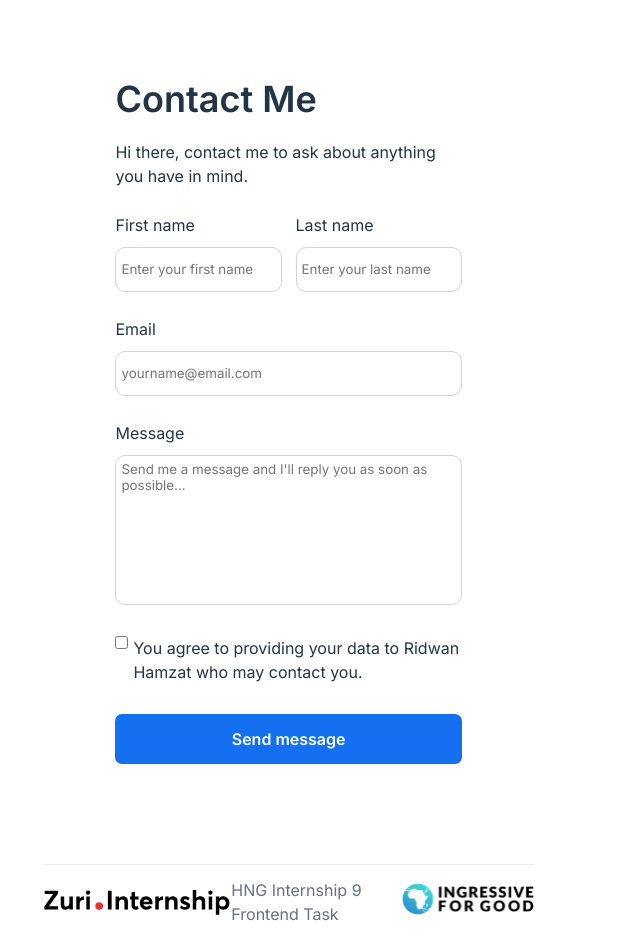
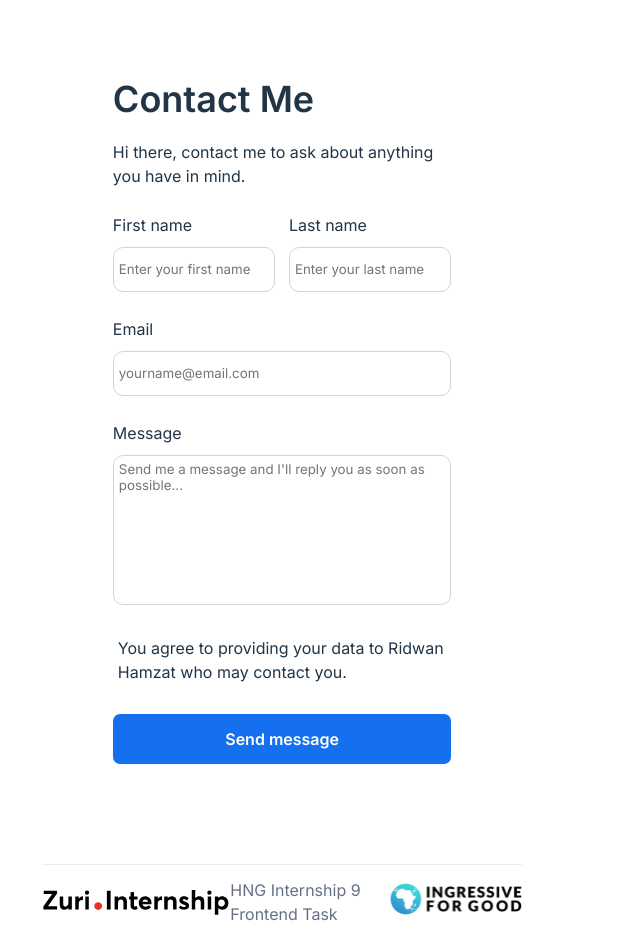
Before and after one commit to Hamzat-Ridwan/hng-task1, a React (Vite) app: page /contact in a window 1280 px wide. Shown: the whole page, without its empty margins (0-640 px from the left). Built offline with nearby package versions, Linux system fonts and the light colour scheme.

Commit message:
Change error messages

```diff
--- a/src/form-utils/validateInfo.js
+++ b/src/form-utils/validateInfo.js
@@ -2,13 +2,13 @@
 export default function validateInfo(values) {
   let errors ={}
   if(!values.firstName.trim()){
-    errors.firstName = 'First name not entered'
+    errors.firstName = 'Please enter first name'
   }
   if(!values.lastName.trim()){
-    errors.lastName = 'Last name not entered'
+    errors.lastName = 'Please enter last name'
   }
   if(!values.email){
-    errors.email = 'Email not entered'
+    errors.email = 'Please enter email'
   }else if(!/^[A-Z0-9._%+-]+@[A-Z0-9.-]+\.[A-Z]{2,}$/i.test(values.email)){
     errors.email= 'Email address is invalid'
   }
--- a/src/pages/contact/Contact.css
+++ b/src/pages/contact/Contact.css
@@ -69,9 +69,9 @@
     margin-top: 5px;
 }
 
-.contact-page input.checkbox{
-    border: 1px solid #D0D5DD;
-    border: 1px solid red;
+.agreement input {
+    position: absolute;
+    opacity: 0;
 }
 
 .contact-page button{
--- a/src/pages/contact/Contact.jsx
+++ b/src/pages/contact/Contact.jsx
@@ -38,7 +38,7 @@ const Contact = () => {
             </div>
             <div>
                 <label htmlFor='email'>Email</label>
-                <input id='email' type='text' placeholder='yourname@email.com'
+                <input id='email' type='email' placeholder='yourname@email.com'
                 className={`${errors.email ? 'error': ''}`}
                 name='email'
                 value={values.email}
@@ -49,6 +49,7 @@ const Contact = () => {
             <div>
                 <label htmlFor='message'>Message</label>
                 <textarea placeholder="Send me a message and I'll reply you as soon as possible..."
+                id='message'
                 className={`${errors.message ? 'error': ''}`}
                 name='message'
                 value={values.message}
@@ -58,7 +59,7 @@ const Contact = () => {
             </div>
         </div>
         <div className='agreement'>
-            <input type='checkbox' className='checkbox'/>
+            <input type='checkbox' className='checkbox' />
             <p>You agree to providing your data to {name} who may contact you.</p>
         </div>
         <button type='submit' id='btn__submit'>Send message</button>
```
